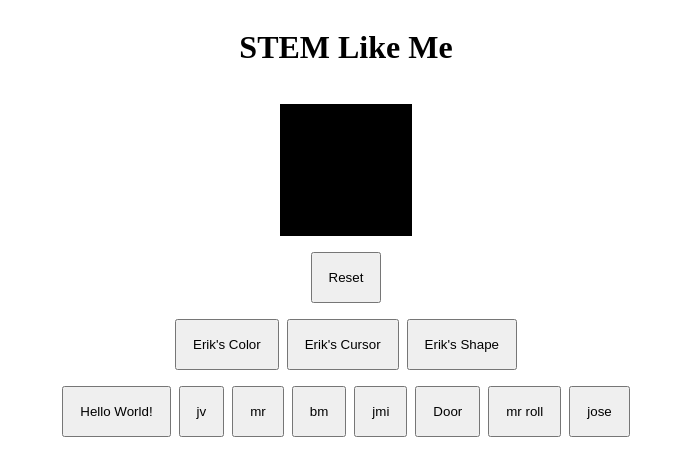
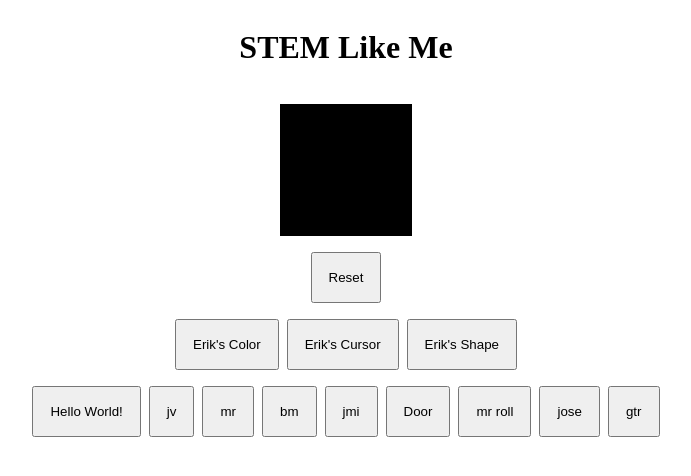
Before and after one commit to 1Mill/cwu-stem-like-me, a Nuxt app in the folder src/: page / in a window 1280 px wide. Shown: the top 476 px of the page, without its empty margins (294-985 px from the left). Built offline with nearby package versions, Linux system fonts and the light colour scheme.

Commit message:
Update index.vue
we regret choosing this

```diff
--- a/src/pages/index.vue
+++ b/src/pages/index.vue
@@ -30,6 +30,7 @@
 			<button @click="() => addStyle({ borderRadius: '100%', backgroundColor: 'green', transform: 'skew(30deg)'})">Door</button>
 			<button @click="()=>addStyle({background: 'pink'})">mr roll</button>
 			<button @click="()=>addStyle({ transform: 'rotate(20deg)' })">jose</button>
+			<button @click="()=>addStyle({background: 'green'})">gtr</button>
 
 		</section>
 	</main>
```
